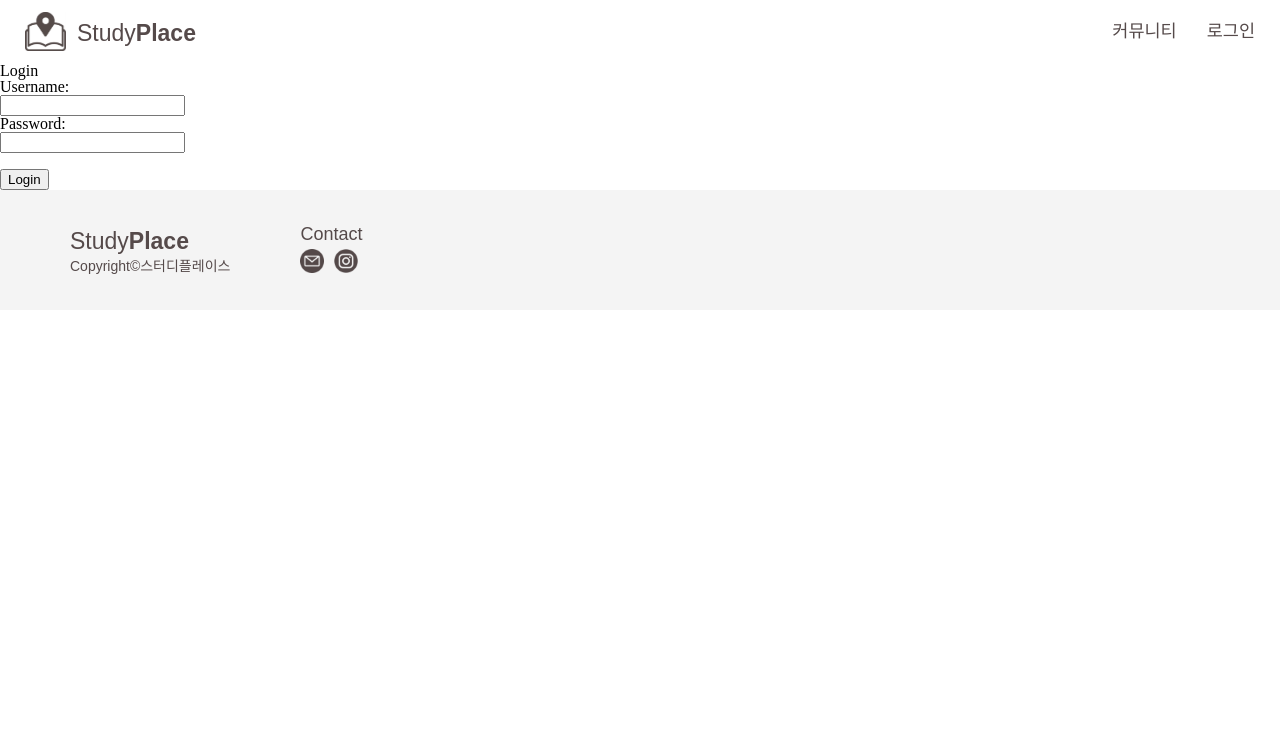
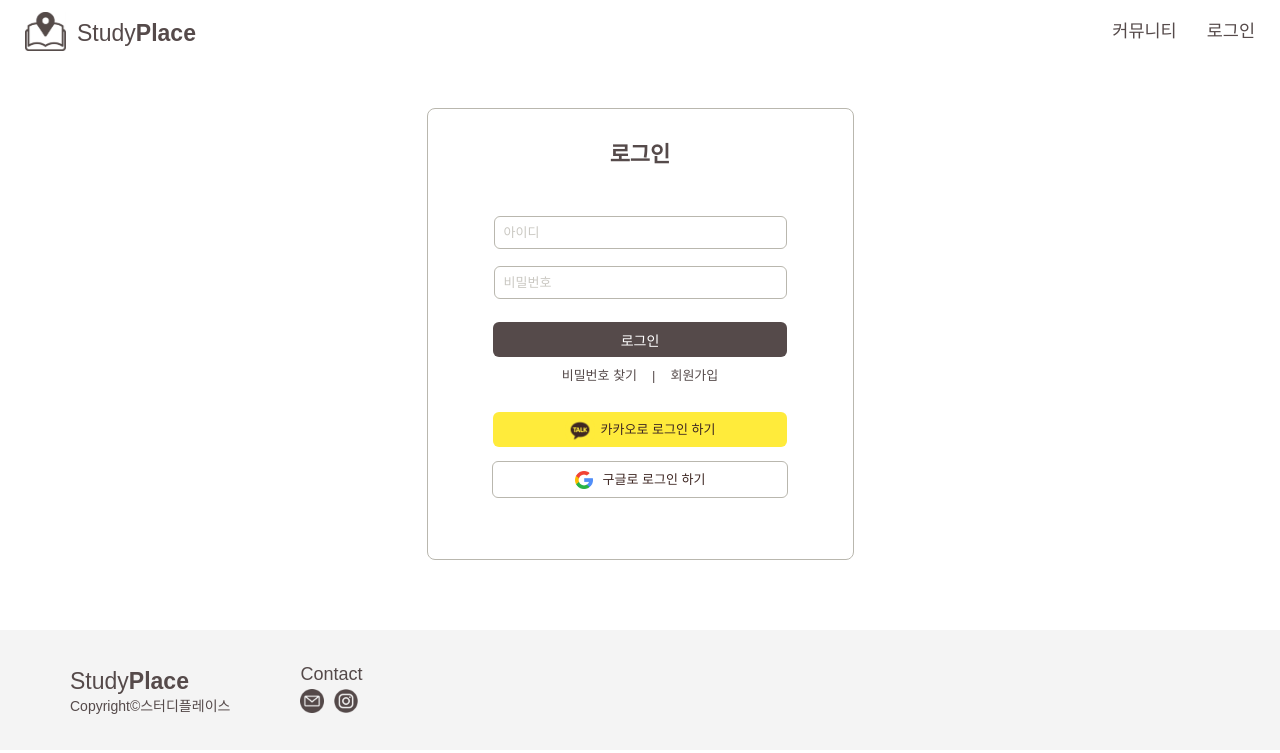
Before and after one commit to gahyeon8955/studyplace, a Django app: page /accounts/login/ in a window 1280 px wide. Shown: the top 753 px of the page. Run offline with Django 3.2, Linux system fonts and the light colour scheme; some web fonts are replaced.

Commit message:
로그인/회원가입 디자인

```diff
--- /dev/null
+++ b/accounts/static/accounts/css/login.css
@@ -0,0 +1,126 @@
+@import url('https://cdn.rawgit.com/moonspam/NanumSquare/master/nanumsquare.css');
+@font-face {
+    font-family: 'S-CoreDream-4Regular';
+    src: url('https://cdn.jsdelivr.net/gh/projectnoonnu/noonfonts_six@1.2/S-CoreDream-4Regular.woff') format('woff');
+    font-weight: normal;
+    font-style: normal;
+}
+
+.login-box {
+    width: 425px;
+    height:450px;
+    margin: 45px auto 70px auto;
+    border: 0.7px solid #B9B7AE;
+    border-radius: 8px;
+}
+
+.login-title {
+    font-family: 'NanumSquare', sans-serif;
+    font-weight: 600;
+    text-align: center;
+    color: #554A4A;
+    font-size: 22px;
+    margin: 35px 0px 50px 0px;
+}
+
+.login-form {
+    display: flex;
+    flex-direction: column;
+}
+
+.login-input-box {
+    margin: 0px auto 17px auto;
+}
+
+.login-input-box > input {
+    width: 280px;
+    height: 29px;
+    border: 0.7px solid #B9B7AE;
+    border-radius: 6px;
+    padding-left: 9px;
+}
+
+.login-input-box > input:focus {
+    outline: none;
+    box-shadow: 0 0 3px #B9B7AE;
+}
+
+.login-input-box > input::placeholder {
+    font-family: 'NanumSquare', sans-serif;
+    color: #CAC8C2;
+    font-weight: 100;
+    font-size: 13px;
+}
+
+.login-button {
+    width: 294px;
+    height: 35px;
+    background-color: #554A4A;
+    margin: 0px auto 12px auto;
+    font-family: 'NanumSquare', sans-serif;
+    border-radius: 6px;
+    border:none;
+    color: white;
+    font-size: 14px;
+    margin-top: 6px;
+}
+
+.login-etc-box {
+    display: flex;
+    justify-content: center;
+    font-family: 'NanumSquare', sans-serif;
+    font-size: 13px;
+}
+
+.login-etc-box a:link, .login-etc-box a:visited {
+    color: #554A4A;
+}
+
+.login-find-pw, .login-etc-separator {
+    color: #554A4A;
+    font-family: 'NanumSquare', sans-serif;
+}
+
+.login-etc-separator{
+    margin: 0px 15px;
+}
+
+.login-kakao-box{
+    display: flex;
+    justify-content: center;
+    align-items: center;
+    font-family: 'NanumSquare', sans-serif;
+    width: 294px;
+    height: 35px;
+    border-radius: 6px;
+    background-color: #FFEB3B;
+    color: #3E2723;
+    margin: 30px auto 0px auto;
+    font-size: 13px;
+}
+
+.login-kakao-logo{
+    width: 30px;
+    margin-right: 6px;
+}
+
+.login-google-box{
+    display: flex;
+    justify-content: center;
+    align-items: center;
+    font-family: 'NanumSquare', sans-serif;
+    width: 294px;
+    height: 35px;
+    border-radius: 6px;
+    color: #3E2723;
+    margin: 14px auto 0px auto;
+    font-size: 13px;
+    border: 0.7px solid #B9B7AE;
+    border-radius: 6px;
+}
+
+.login-google-logo{
+    width: 18px;
+    margin-right: 10px;
+}
+a { text-decoration:none; }
--- a/accounts/templates/accounts/login.html
+++ b/accounts/templates/accounts/login.html
@@ -1,14 +1,17 @@
 {% extends 'base.html' %}
 
+{% load static %}
+
 {% block content %}
+
+<link rel="stylesheet" href="{% static 'accounts/css/login.css' %}">
 
 {% if error %}
 {{ error }}
 {% endif %}
 
-<h1>Login</h1>
 
-<form method="POST" action="{% url 'accounts:login'%}">
+<!-- <form method="POST" action="{% url 'accounts:login'%}">
 
     {% csrf_token %}
     Username:
@@ -21,6 +24,35 @@
     <br>
     <br>
     <input class="btn btn-primary" type="submit" value="Login">
-</form>
+</form> -->
 
+<div class="login-box">
+    <h1 class="login-title">로그인</h1>
+
+    <form class='login-form' method="POST" action="{% url 'accounts:login' %}">
+
+        {% csrf_token %}
+        <div class="login-input-box">
+        <input name="username" type="text" value="" placeholder="아이디">
+        </div>
+
+        <div class="login-input-box">
+        <input name="password" type="password" value="" placeholder="비밀번호">
+        </div>
+
+        <input class="login-button" type="submit" value="로그인">
+
+    </form>
+    <div class="login-etc-box">
+        <a class="login-find-pw">비밀번호 찾기</a><span class="login-etc-separator">|</span><a href="{% url 'accounts:signup' %}">회원가입</a>
+    </div>
+    <div class="login-kakao-box">
+        <img class="login-kakao-logo" src="{% static 'accounts/images/kakao.png' %}">
+        <span>카카오로 로그인 하기</span>
+    </div>
+    <div class="login-google-box">
+        <img class="login-google-logo" src="{% static 'accounts/images/google.png' %}">
+        <span>구글로 로그인 하기</span>
+    </div>
+</div>
 {% endblock %}
--- a/studyplace/static/mainapp/css/home.css
+++ b/studyplace/static/mainapp/css/home.css
@@ -180,7 +180,8 @@
     margin-left: 9px;
 }
 
-.home-shortcut-box > span {
+.home-shortcut-box > a > span {
+    display: block;
     color: white;
     position: relative;
     left: 9px;
```
Also changed, not shown: accounts/static/accounts/css/signup.css (added, +73 -0 lines), accounts/templates/accounts/signup.html (+30 -18 lines), accounts/static/accounts/images/google.png (added), accounts/static/accounts/images/kakao.png (added), studyplace/static/accounts/images/google.png (added), studyplace/static/accounts/images/kakao.png (added), studyplace/static/mainapp/images/notfoundimage.png.
